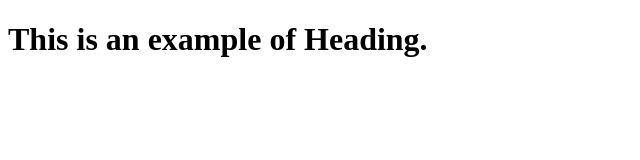
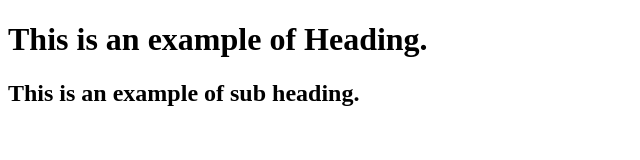
Before and after one commit to alienaryan30/firstpage, a plain HTML site: page index.html in a window 1280 px wide. Shown: the whole page, without its empty margins (0-640 px from the left). Drawn offline with Linux system fonts and the light colour scheme.

Commit message:
Small change

```diff
--- a/index.html
+++ b/index.html
@@ -8,5 +8,6 @@
 </head>
 <body>
     <h1>This is an example of Heading.</h1>
+    <h2>This is an example of sub heading.</h2>
 </body>
 </html>
```
